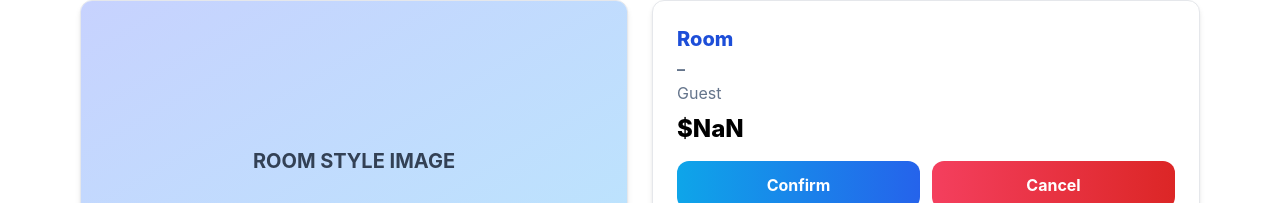
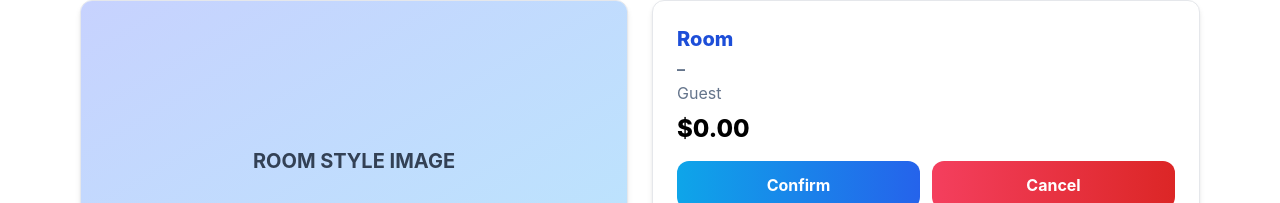
Before and after one commit to nmemarcoding/Moffat-Bay, a React (Create React App) app in the folder frontend/: page /booking-details in a window 1280 px wide. Shown: the part 212-415 px from the top of the page. Built offline with nearby package versions, Linux system fonts and the light colour scheme; no server answers.

Commit message:
feat: Enhance room details display and pricing calculations across availability, booking, and confirmation pages

```diff
--- a/frontend/src/pages/AvailabilityPage.js
+++ b/frontend/src/pages/AvailabilityPage.js
@@ -83,8 +83,9 @@ export default function AvailabilityPage() {
                   <div className="h-[180px] bg-gradient-to-r from-indigo-200 to-sky-200 flex items-center justify-center font-bold">IMAGE</div>
                   <div className="p-5">
                     <div className="text-slate-500 text-sm font-bold tracking-wide">Up to {room.maxGuests} Guest{room.maxGuests > 1 ? 's' : ''}</div>
+                    <div className="text-sm text-slate-600 font-semibold mt-1">Room {room.roomNumber}</div>
                     <div className="text-blue-700 font-extrabold text-lg mt-1">{room.bedType} Room</div>
-                    <div className="font-bold mt-1">${room.pricePerNight.toFixed(2)} / night</div>
+                    <div className="font-bold mt-1">${room.pricePerNight ? room.pricePerNight.toFixed(2) : '—'} / night</div>
                     <button
                       className="inline-block mt-3 px-4 py-2 rounded-lg bg-gradient-to-r from-sky-400 to-blue-600 text-white font-extrabold shadow"
                       onClick={() => navigate('/booking-details', {
--- a/frontend/src/pages/BookingDetailsPage.js
+++ b/frontend/src/pages/BookingDetailsPage.js
@@ -8,6 +8,19 @@ export default function BookingDetailsPage() {
   const location = useLocation();
   const navigate = useNavigate();
   const { room, checkIn, checkOut, guests } = location.state || {};
+
+  const nights = (() => {
+    if (!checkIn || !checkOut) return 0;
+    const inD = new Date(checkIn);
+    const outD = new Date(checkOut);
+    if (isNaN(inD) || isNaN(outD)) return 0;
+    const diff = Math.round((outD - inD) / (1000 * 60 * 60 * 24));
+    return diff > 0 ? diff : 0;
+  })();
+
+  const pricePerNight = Number(room?.pricePerNight) || 0;
+  const totalPrice = (pricePerNight * nights).toFixed(2);
+  const pricePerNightFormatted = pricePerNight ? pricePerNight.toFixed(2) : '—';
 
   const handleConfirm = async () => {
     if (!room || !checkIn || !checkOut || !guests) {
@@ -67,9 +80,19 @@ export default function BookingDetailsPage() {
 
               <div className="bg-white border border-gray-200 rounded-xl shadow-md p-6">
                 <h3 className="text-xl font-extrabold text-blue-700 mb-1">{room?.bedType} Room</h3>
+                {room?.roomNumber && (
+                  <div className="text-sm text-slate-600 font-semibold mb-1">Room {room.roomNumber}</div>
+                )}
                 <p className="text-slate-500 font-bold">{checkIn} – {checkOut}</p>
                 <p className="text-slate-500">{guests} Guest{guests > 1 ? 's' : ''}</p>
-                <p className="text-2xl font-extrabold mt-2">${(room?.pricePerNight * ((new Date(checkOut) - new Date(checkIn)) / (1000 * 60 * 60 * 24))).toFixed(2)}</p>
+                <p className="text-2xl font-extrabold mt-2">
+                  ${totalPrice}
+                  {nights > 0 && (
+                    <span className="text-sm font-medium text-slate-500"> {' '}
+                      ({nights} night{nights > 1 ? 's' : ''} @ ${pricePerNightFormatted}/night)
+                    </span>
+                  )}
+                </p>
 
                 <div className="flex gap-3 mt-4">
                   <button
--- a/frontend/src/pages/ConfirmationPage.js
+++ b/frontend/src/pages/ConfirmationPage.js
@@ -17,8 +17,16 @@ export default function ConfirmationPage() {
 
   if (!reservation) return null;
 
-  const nights = Math.max(1, (new Date(reservation.checkOut) - new Date(reservation.checkIn)) / (1000 * 60 * 60 * 24));
-  const total = room ? (room.pricePerNight * nights).toFixed(2) : '—';
+  const nights = (() => {
+    const inD = new Date(reservation.checkIn);
+    const outD = new Date(reservation.checkOut);
+    if (isNaN(inD) || isNaN(outD)) return 1;
+    const diff = Math.round((outD - inD) / (1000 * 60 * 60 * 24));
+    return diff > 0 ? diff : 1;
+  })();
+
+  const pricePerNight = Number(room?.pricePerNight) || 0;
+  const total = pricePerNight ? (pricePerNight * nights).toFixed(2) : '—';
 
   return (
     <>
@@ -35,7 +43,8 @@ export default function ConfirmationPage() {
                   <h3 className="text-lg font-bold text-slate-700">Reservation Details</h3>
                   <div className="mt-2 text-slate-600">
                     <div><strong>Confirmation ID:</strong> {reservation.reservationId}</div>
-                    <div><strong>Room:</strong> {room?.bedType ?? reservation.roomId}</div>
+                    <div><strong>Room Number:</strong> {room?.roomNumber ?? '—'}</div>
+                    <div><strong>Room Type:</strong> {room?.bedType ?? '—'}</div>
                     <div><strong>Check In:</strong> {reservation.checkIn}</div>
                     <div><strong>Check Out:</strong> {reservation.checkOut}</div>
                     <div><strong>Guests:</strong> {reservation.guests}</div>
@@ -46,7 +55,7 @@ export default function ConfirmationPage() {
                   <h3 className="text-lg font-bold text-slate-700">Payment & Pricing</h3>
                   <div className="mt-2 text-slate-600">
                     <div><strong>Nights:</strong> {nights}</div>
-                    <div><strong>Price per night:</strong> {room ? `$${room.pricePerNight.toFixed(2)}` : '—'}</div>
+                    <div><strong>Price per night:</strong> {room ? (room.pricePerNight ? `$${room.pricePerNight.toFixed(2)}` : '—') : '—'}</div>
                     <div className="text-2xl font-extrabold mt-3">Total: ${total}</div>
                   </div>
                 </div>
```
